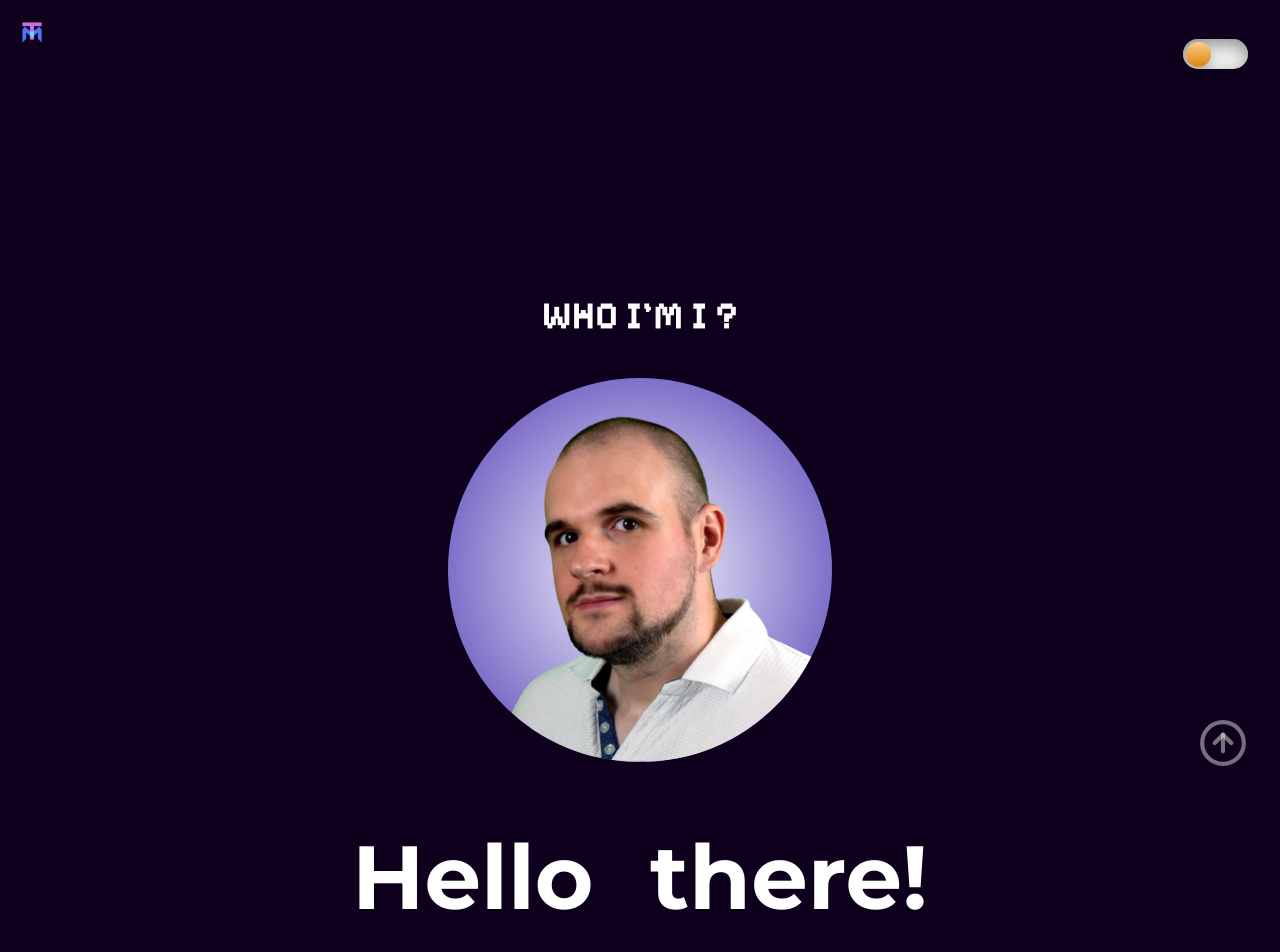
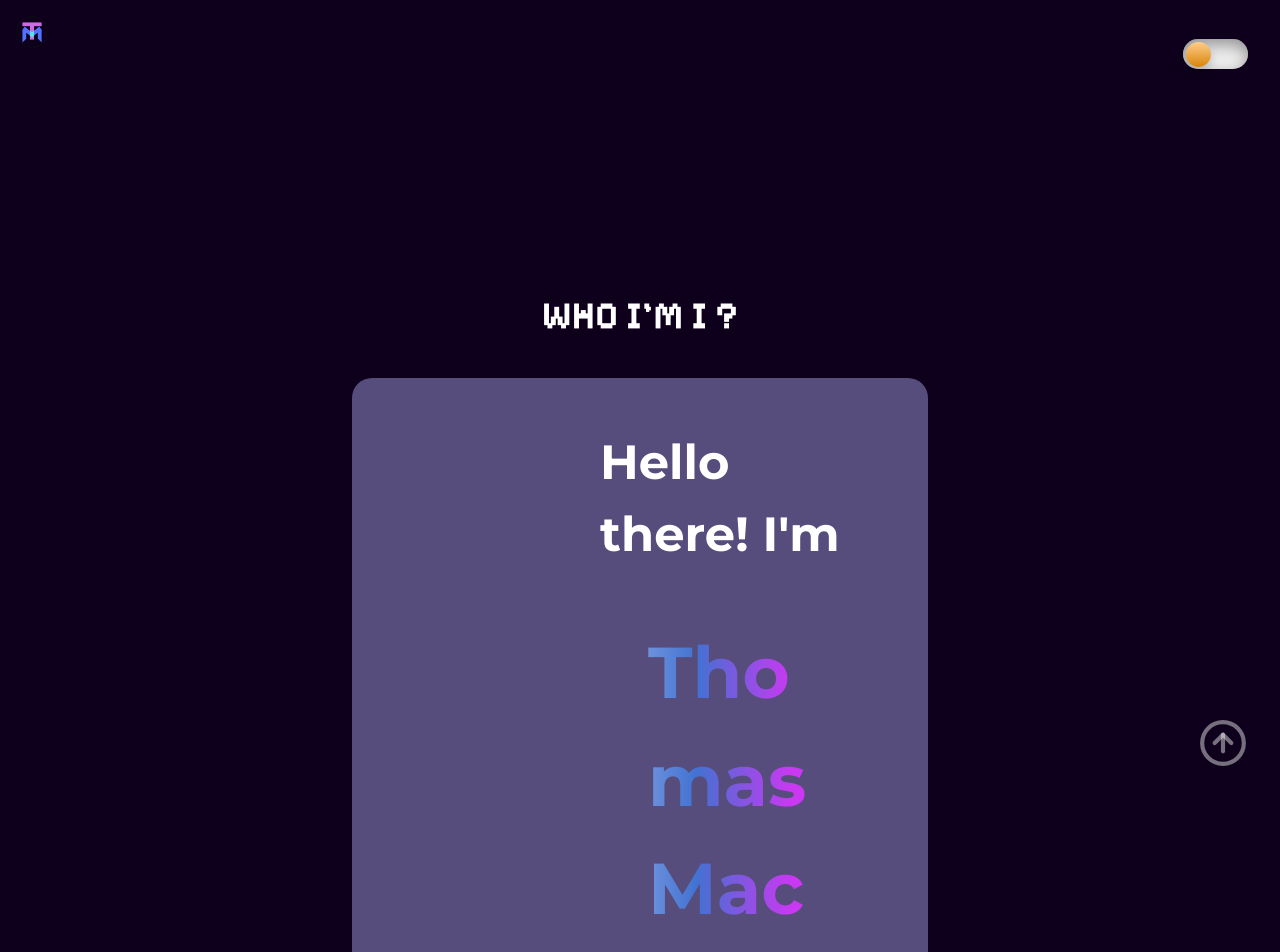
Before and after one commit to Thomas-Machinet/Portfolio, a React (Vite) app: page / in a window 1280 px wide. Shown: the top 952 px of the page. Built offline with nearby package versions, Linux system fonts and the light colour scheme; no server answers.

Commit message:
fix Portrait

```diff
--- a/src/components/DarkMode/DarkMode.scss
+++ b/src/components/DarkMode/DarkMode.scss
@@ -5,7 +5,6 @@
 .dark_mode_label {
     width: 65px;
     height: 30px;
-    bottom: 47.5rem;
     position: relative;
     display: block;
     background: #ebebeb;
--- a/src/components/Portrait/Portrait.scss
+++ b/src/components/Portrait/Portrait.scss
@@ -72,19 +72,38 @@
     }
 }
 
-@media screen and (min-width:756px) {
+@media screen and (min-width:500px) {
     .portrait {
+        flex-direction: row;
+        gap: 2rem;
+        background-color: var(--section_background);
+        padding: 1rem;
+        border-radius: 20px;
+        margin-bottom: 2rem;
+
+
         &__face {
-            width: 30vw;
+            width: 35%;
         }
 
         &__resume {
-            font-size: 3vw;
+            width: 60%;
+            font-size: 1rem;
+
+            &-intro {
+                font-size: 2rem;
+            }
+
+            &-name {
+                font-size: 2.2rem;
+            }
         }
     }
 }
 
-@media screen and (min-width:1800px) {
+
+
+@media screen and (min-width:1000px) {
 
 
 
```
